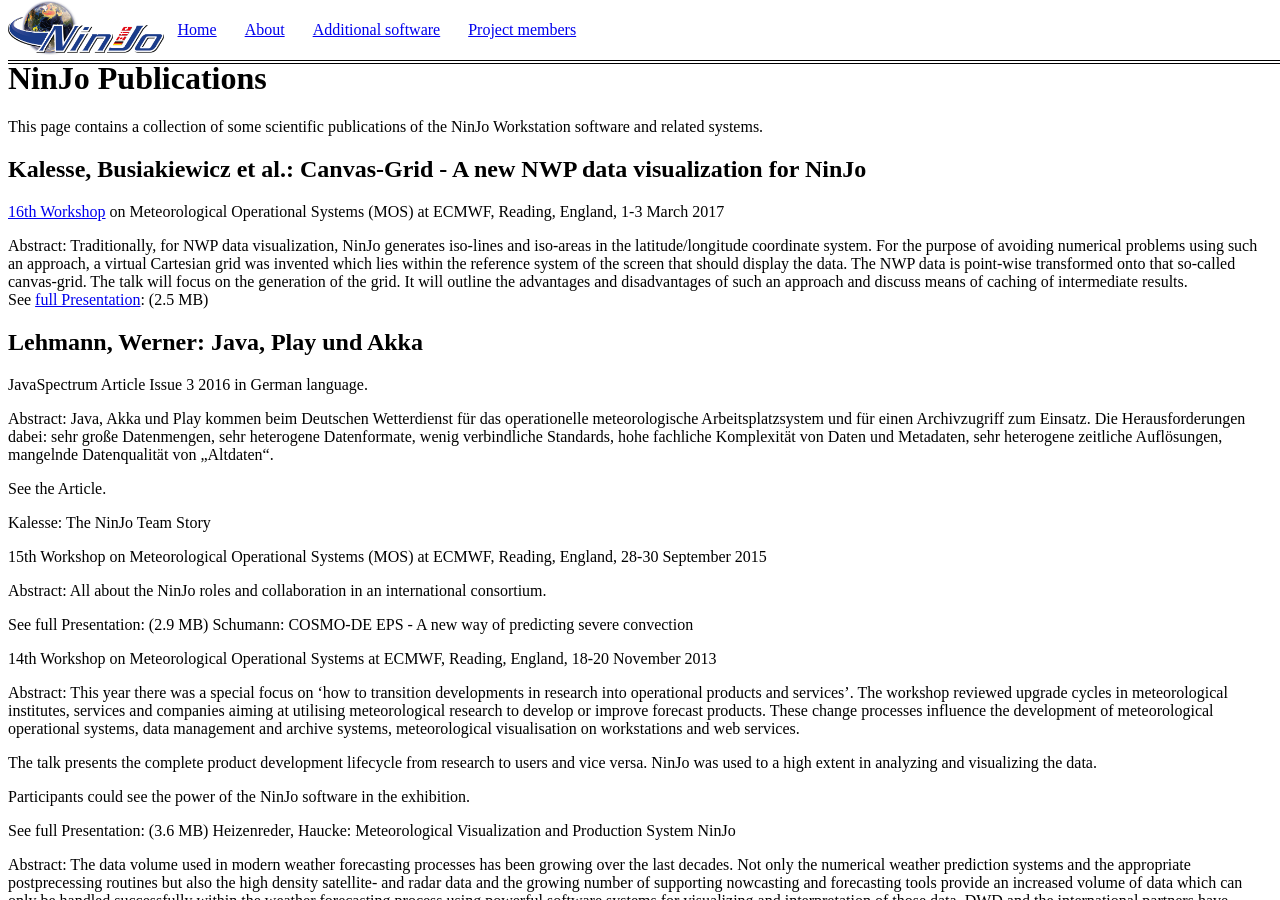
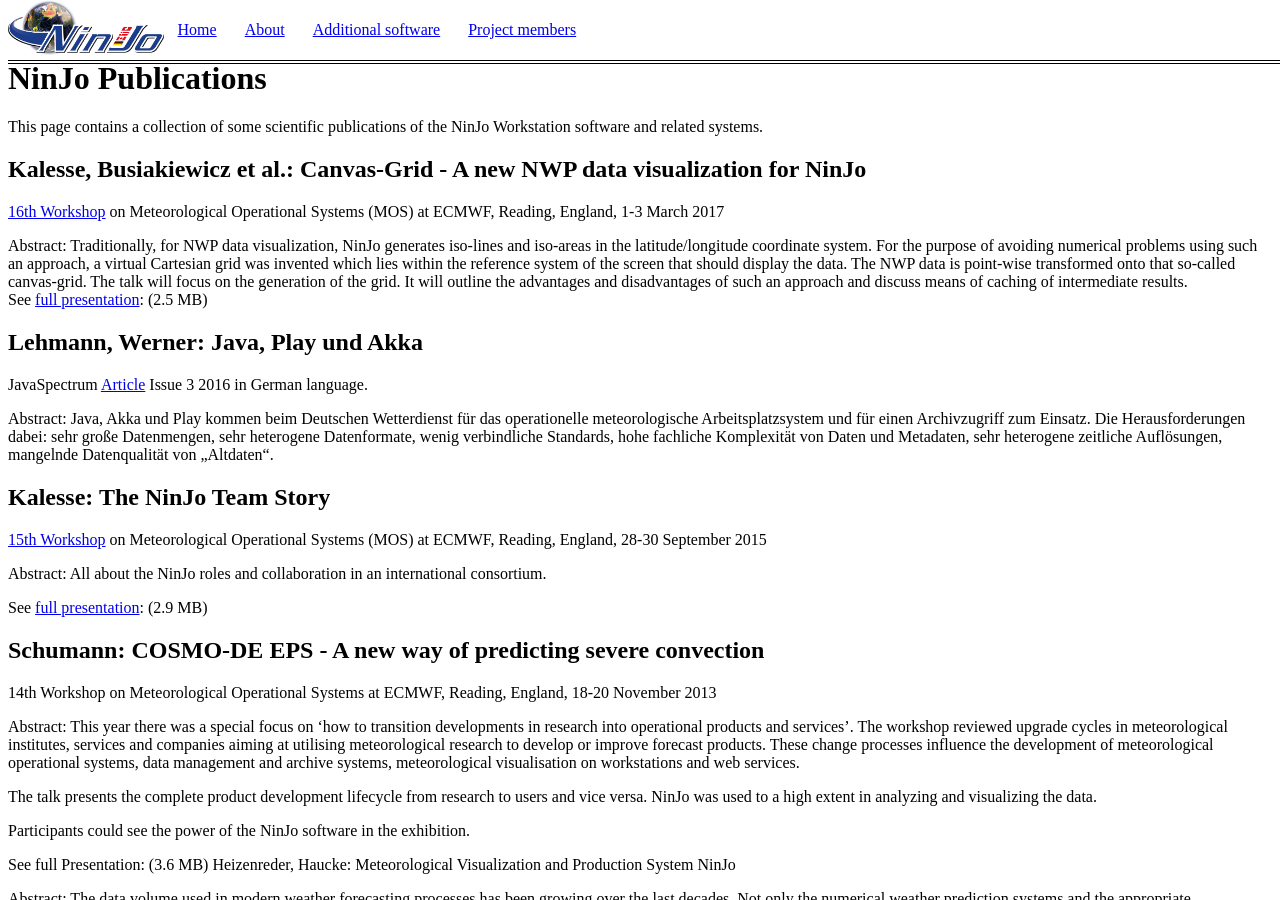
Before and after one commit to orlovale/NinJo_Workstation, a Jekyll site: the page built from publications.md, in a window 1280 px wide and 900 px high. Built offline with Jekyll 4.4.1, drawn with Linux system fonts in a browser that asks for light colours; our own code applies the rules of GitHub Pages for plain Markdown files; comment, search, counter and statistics services are not loaded.

Commit message:
Update publications.md

```diff
--- a/publications.md
+++ b/publications.md
@@ -14,25 +14,23 @@
 [16th Workshop](https://www.ecmwf.int/en/learning/workshops/open-data-week-at-ecmwf) on Meteorological Operational Systems (MOS) at ECMWF, Reading, England, 1-3 March 2017
 
 Abstract: Traditionally, for NWP data visualization, NinJo generates iso-lines and iso-areas in the latitude/longitude coordinate system. For the purpose of avoiding numerical problems using such an approach, a virtual Cartesian grid was invented which lies within the reference system of the screen that should display the data. The NWP data is point-wise transformed onto that so-called canvas-grid. The talk will focus on the generation of the grid. It will outline the advantages and disadvantages of such an approach and discuss means of caching of intermediate results.<br/>
-See <a href="presentations/p1.pdf">full Presentation</a>: (2.5 MB)
+See <a href="presentations/p1.pdf">full presentation</a>: (2.5 MB)
 
 ## Lehmann, Werner: Java, Play und Akka ##
 
-JavaSpectrum Article Issue 3 2016 in German language.
+JavaSpectrum <a href="presentations/p2.pdf">Article</a> Issue 3 2016 in German language.
 
 Abstract: Java, Akka und Play kommen beim Deutschen Wetterdienst für das operationelle meteorologische Arbeitsplatzsystem und für einen Archivzugriff zum Einsatz. Die Herausforderungen dabei: sehr große Datenmengen, sehr heterogene Datenformate, wenig verbindliche Standards, hohe fachliche Komplexität von Daten und Metadaten, sehr heterogene zeitliche Auflösungen, mangelnde Datenqualität von „Altdaten“.
 
-See the Article.
+## Kalesse: The NinJo Team Story ##
 
-
-Kalesse: The NinJo Team Story
-
-15th Workshop on Meteorological Operational Systems (MOS) at ECMWF, Reading, England, 28-30 September 2015
+[15th Workshop](https://www.ecmwf.int/en/learning/workshops-and-seminars/past-workshops/visualisation-meteorology-week-2015) on Meteorological Operational Systems (MOS) at ECMWF, Reading, England, 28-30 September 2015
 
 Abstract: All about the NinJo roles and collaboration in an international consortium.
 
-See full Presentation: (2.9 MB)
-Schumann: COSMO-DE EPS - A new way of predicting severe convection
+See <a href="presentations/p3.pdf">full presentation</a>: (2.9 MB)
+
+## Schumann: COSMO-DE EPS - A new way of predicting severe convection ##
 
 14th Workshop on Meteorological Operational Systems at ECMWF, Reading, England, 18-20 November 2013
 
```
